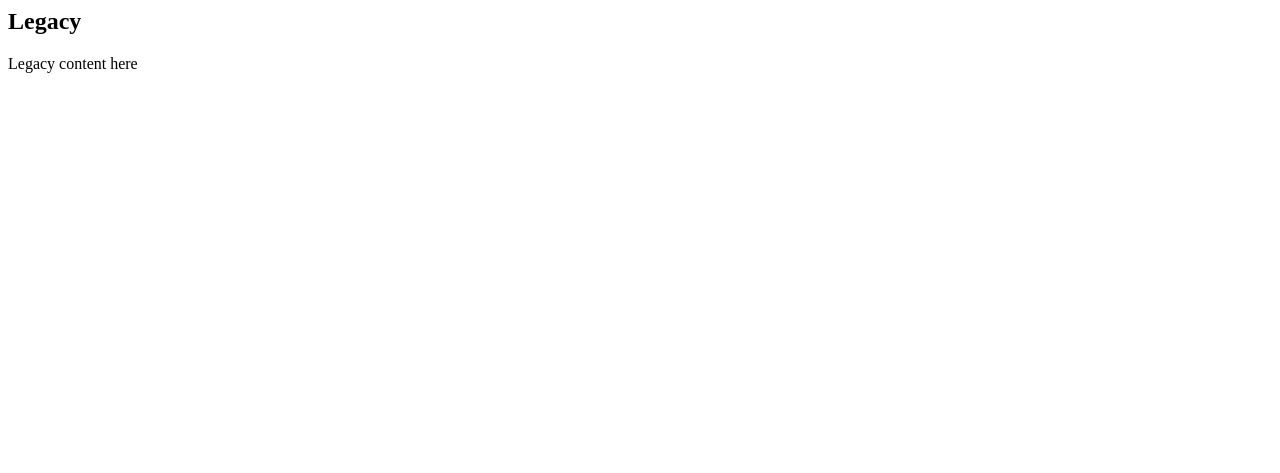
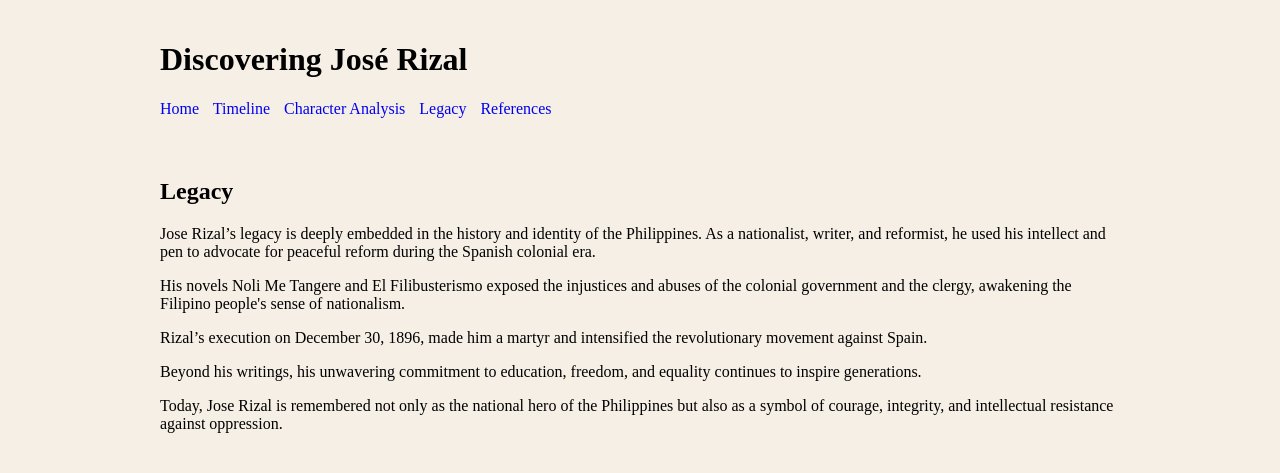
Before and after one commit to NeoV08/Rizal, a plain HTML site: page legacy.html in a window 1280 px wide. Drawn offline with Linux system fonts and the light colour scheme.

Commit message:
Update legacy.html

```diff
--- a/legacy.html
+++ b/legacy.html
@@ -1 +1,31 @@
-<html><body><h2>Legacy</h2><p>Legacy content here</p></body></html>
+<!doctype html>
+<html lang="en">
+<head>
+  <meta charset="utf-8">
+  <title>Legacy of José Rizal</title>
+  <link rel="stylesheet" href="style.css">
+</head>
+<body class="vintage">
+<header class="site-header small">
+  <div class="container">
+    <h1>Discovering José Rizal</h1>
+    <nav class="main-nav">
+      <a href="index.html">Home</a>
+      <a href="timeline.html">Timeline</a>
+      <a href="character.html">Character Analysis</a>
+      <a href="legacy.html">Legacy</a>
+      <a href="references.html">References</a>
+    </nav>
+  </div>
+</header>
+
+<main class="container content">
+  <h2>Legacy</h2>
+  <p>Jose Rizal’s legacy is deeply embedded in the history and identity of the Philippines. As a nationalist, writer, and reformist, he used his intellect and pen to advocate for peaceful reform during the Spanish colonial era.</p>
+  <p>His novels Noli Me Tangere and El Filibusterismo exposed the injustices and abuses of the colonial government and the clergy, awakening the Filipino people's sense of nationalism.</p>
+  <p>Rizal’s execution on December 30, 1896, made him a martyr and intensified the revolutionary movement against Spain.</p>
+  <p>Beyond his writings, his unwavering commitment to education, freedom, and equality continues to inspire generations.</p>
+  <p>Today, Jose Rizal is remembered not only as the national hero of the Philippines but also as a symbol of courage, integrity, and intellectual resistance against oppression.</p>
+</main>
+</body>
+</html>
```
